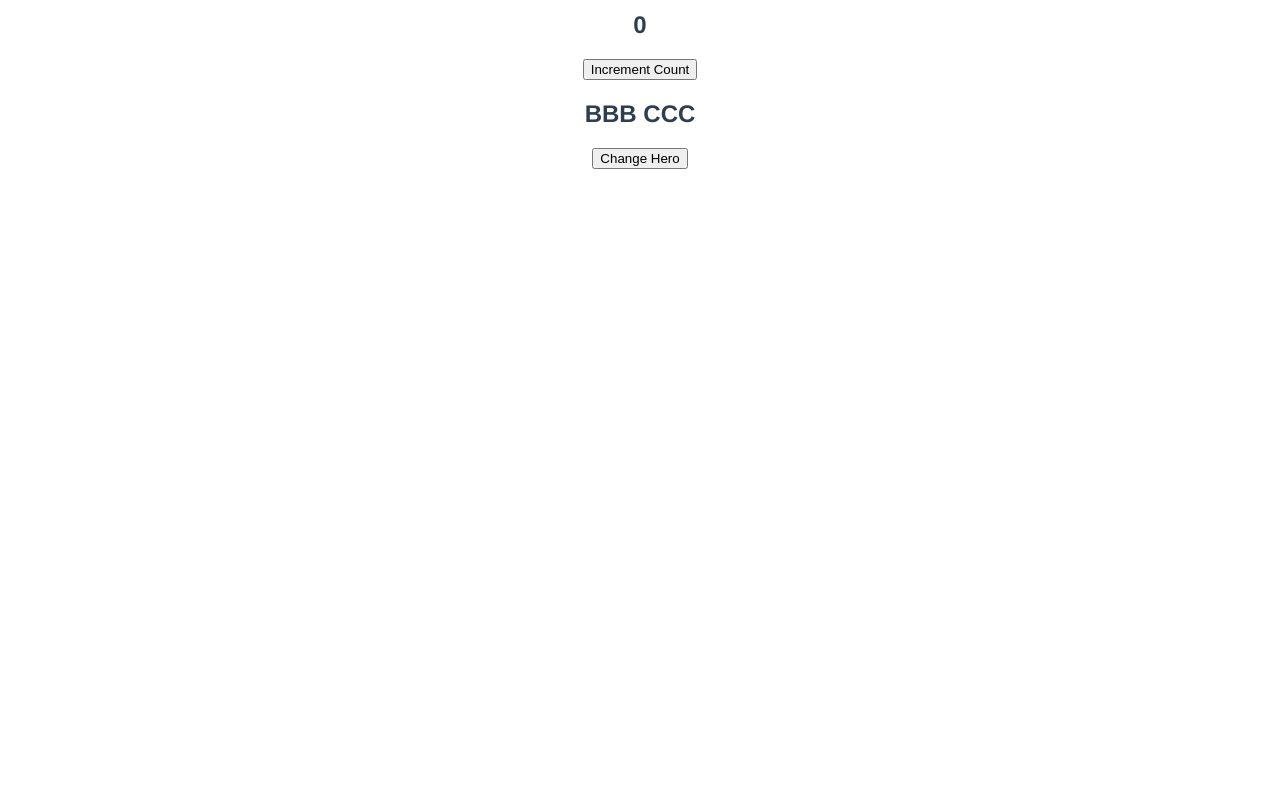
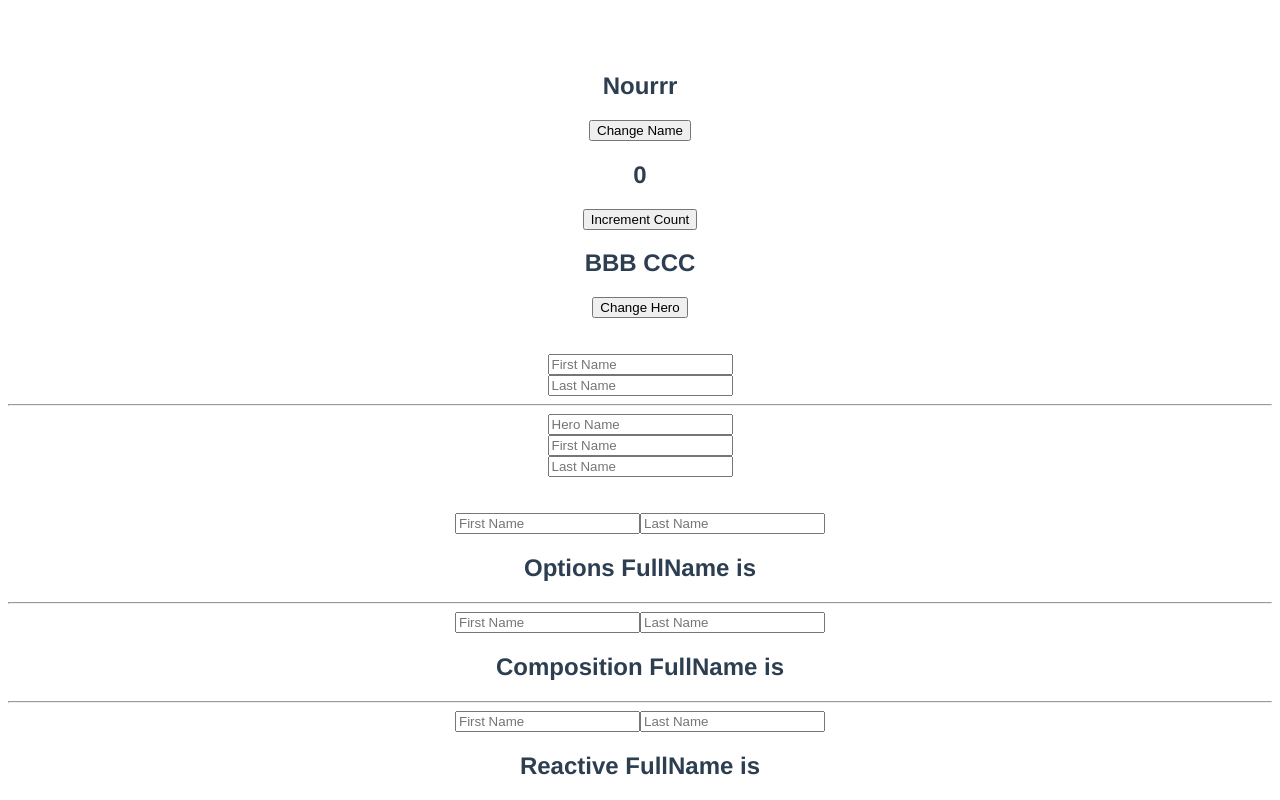
Before and after one commit to nouraa17/vue-composition, a Vue app: page / in a window 1280 px wide. Shown: the part 617-1417 px from the top of the page. Before the commit the page ends 800 px from the top, so only its background shows below. Built offline with nearby package versions, Linux system fonts and the light colour scheme.

Commit message:
replace computed vmodel&composition api

```diff
--- a/src/App.vue
+++ b/src/App.vue
@@ -2,10 +2,24 @@
   <div>
     <Data></Data>
 
+    <br><br>
+
     <DemoOne></DemoOne>
+    <br>
     <DemoTwo></DemoTwo>
 
+    <br><br>
+
     <Methods></Methods>
+
+    <br><br>
+
+    <VModel></VModel>
+
+    <br><br>
+
+    <Computed></Computed>
+
   </div>
 </template>
 
@@ -14,6 +28,9 @@ import Data from "@/components/Data.vue";
 import DemoOne from "@/components/DemoOne.vue";
 import DemoTwo from "@/components/DemoTwo.vue";
 import Methods from "@/components/Methods.vue";
+import VModel from "@/components/VModel.vue";
+import Computed from "@/components/Computed.vue";
+
 export default {
   name: 'App',
   components: {
@@ -21,6 +38,8 @@ export default {
     DemoOne,
     DemoTwo,
     Methods,
+    VModel,
+    Computed,
 
   }
 }
--- /dev/null
+++ b/src/components/Computed.vue
@@ -0,0 +1,69 @@
+<template>
+  <div>
+    <!-- Options API -->
+    <input type="text" placeholder="First Name" v-model="fName" />
+    <input type="text" placeholder="Last Name" v-model="lName" />
+    <h2>Options FullName is {{ fullName }}</h2>
+
+    <hr>
+
+    <input type="text" placeholder="First Name" v-model="refFirstName" />
+    <input type="text" placeholder="Last Name" v-model="refLastName" />
+    <h2> Composition FullName is {{ refFullName }} </h2>
+
+    <hr>
+
+    <input type="text" placeholder="First Name" v-model="reactiveFirstName" />
+    <input type="text" placeholder="Last Name" v-model="reactiveLastName" />
+    <h2>Reactive FullName is {{ reactiveFullName }}</h2>
+  </div>
+</template>
+
+<script>
+import {ref, computed, reactive, toRefs} from "vue";
+
+export default {
+  name: "ComputedComponent",
+  setup () {
+    const refFirstName = ref('')
+    const refLastName = ref('')
+
+    const refFullName = computed(function () {
+      return `${refFirstName.value} ${refLastName.value}`
+
+    })
+    const state = reactive({
+      reactiveFirstName: '',
+      reactiveLastName: ''
+  })
+
+    const reactiveFullName = computed(function () {
+      return `${state.reactiveFirstName} ${state.reactiveLastName}`
+
+    })
+
+    return {
+      refFirstName,
+      refLastName,
+      refFullName,
+      ...toRefs(state),
+      reactiveFullName,
+    }
+  },
+  data() {
+    return {
+      fName:'',
+      lName:''
+    }
+  },
+  computed: {
+    fullName() {
+      return `${this.fName} ${this.lName}`
+    },
+  }
+}
+</script>
+
+<style scoped>
+
+</style>
--- /dev/null
+++ b/src/components/VModel.vue
@@ -0,0 +1,42 @@
+<template>
+  <div>
+    <!--  options api  -->
+    <input type="text" placeholder="First Name" v-model="fName" /><br>
+    <input type="text" placeholder="Last Name" v-model="lName" /><br>
+
+    <hr>
+
+    <!--  composition api  -->
+    <input type="text" placeholder="Hero Name" v-model="heroName" /><br>
+    <input type="text" placeholder="First Name" v-model="firstName" /><br>
+    <input type="text" placeholder="Last Name" v-model="lastName" /><br>
+  </div>
+</template>
+
+<script>
+import {reactive, ref, toRefs} from "vue";
+export default {
+  name: "VModel",
+  setup(){
+    const heroName = ref('')
+    const state = reactive({
+      firstName: '',
+      lastName: '',
+    })
+    return {
+      heroName,
+      ...toRefs(state)
+    }
+  },
+  data (){
+    return{
+      fName : '',
+      lName : '',
+    }
+  }
+}
+</script>
+
+<style scoped>
+
+</style>
```
